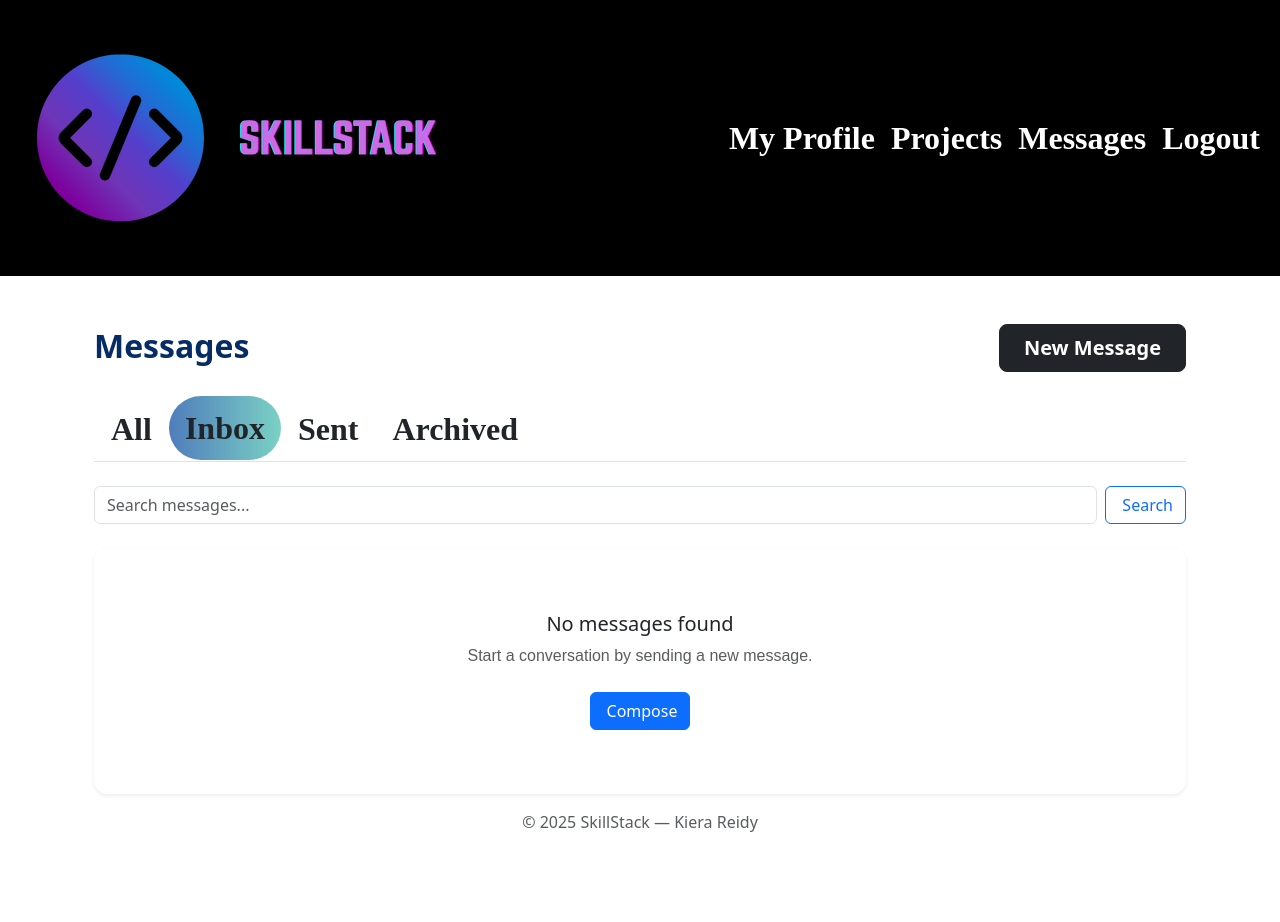
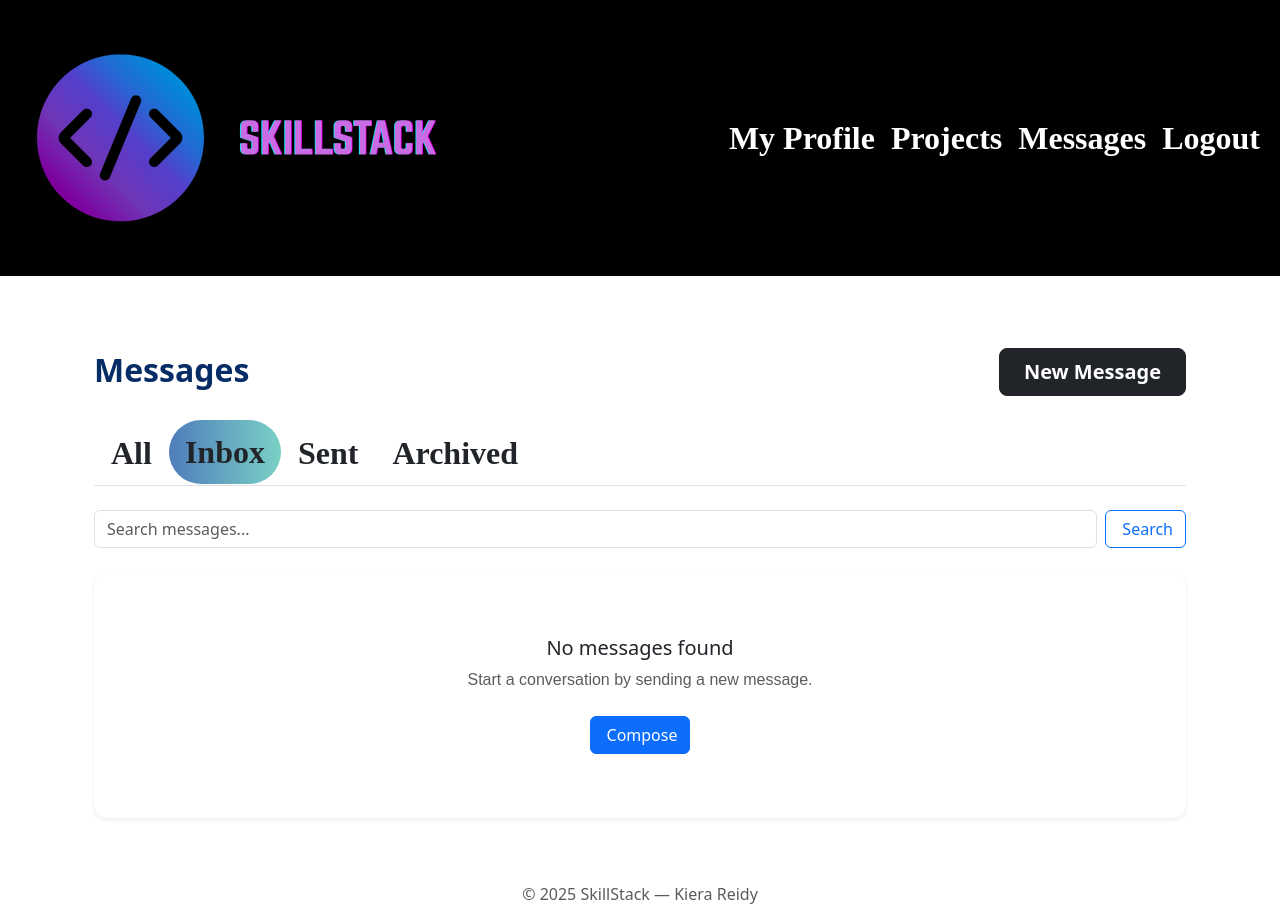
Before and after one commit to KeeLouise/skillstack, a Django app: page /messaging/ in a window 1280 px wide. Before the commit the page ends 832 px from the top, so only its background shows below. Run offline with Django 5.2, Linux system fonts and the light colour scheme; the visitor is signed in with stand-in values (Sample User, id 1); data that the repository does not hold is empty; parts of the project's set-up code (start-up, migrations or seed data) failed here and were passed over; some web fonts are replaced.

Commit message:
Bootstrap test. KR 13/08/2025

```diff
--- a/skillstack/templates/messaging/messages.html
+++ b/skillstack/templates/messaging/messages.html
@@ -5,7 +5,7 @@
 {% endblock %}
 {% block title %}Messages{% endblock %}
 {% block content %}
-<div class="container mt-5">
+<div class="container py-5">
   <div class="d-flex justify-content-between align-items-center mb-4">
     <h2 class="fw-bold mb-1 text-primary-emphasis">
       Messages
```
